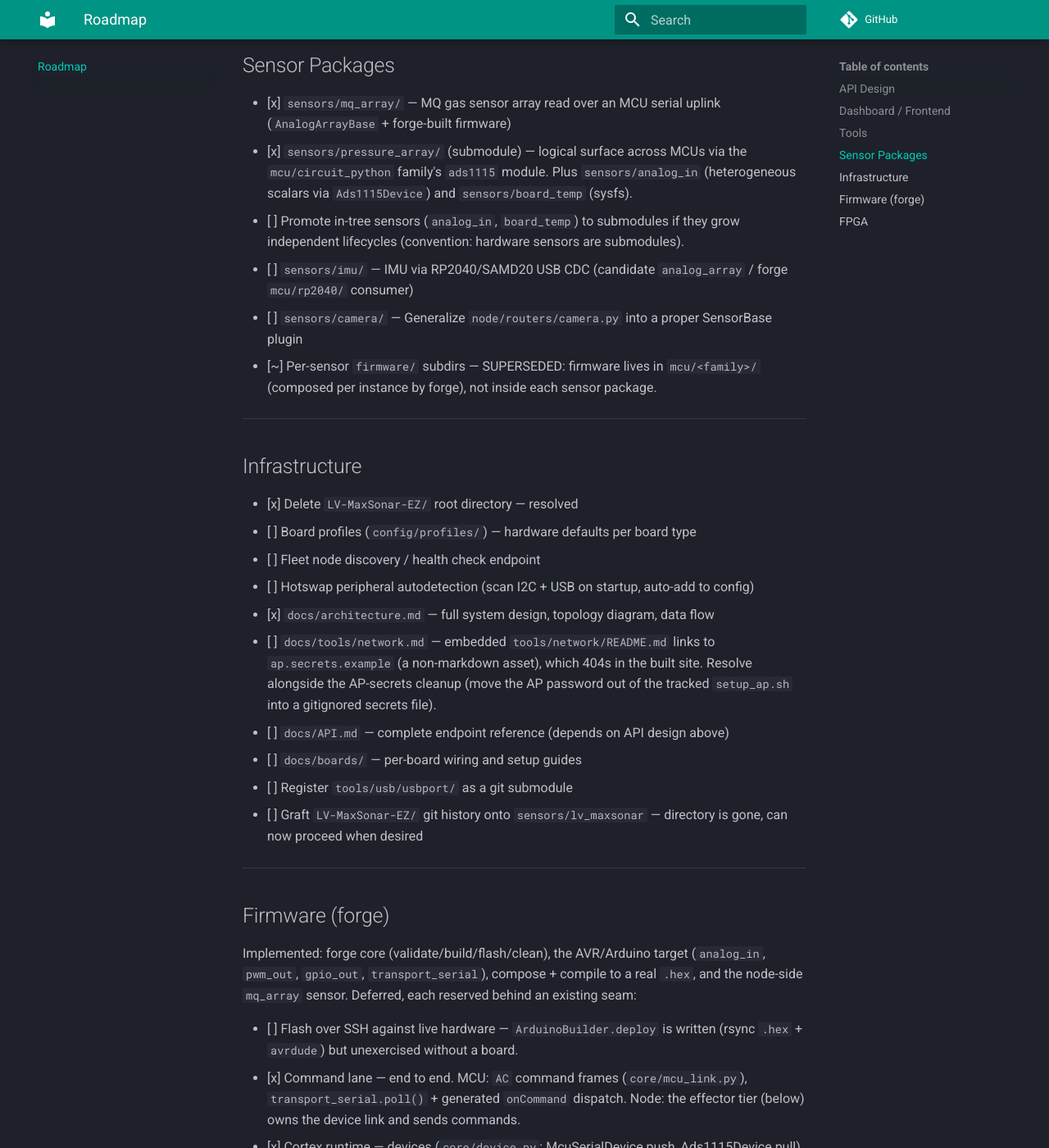
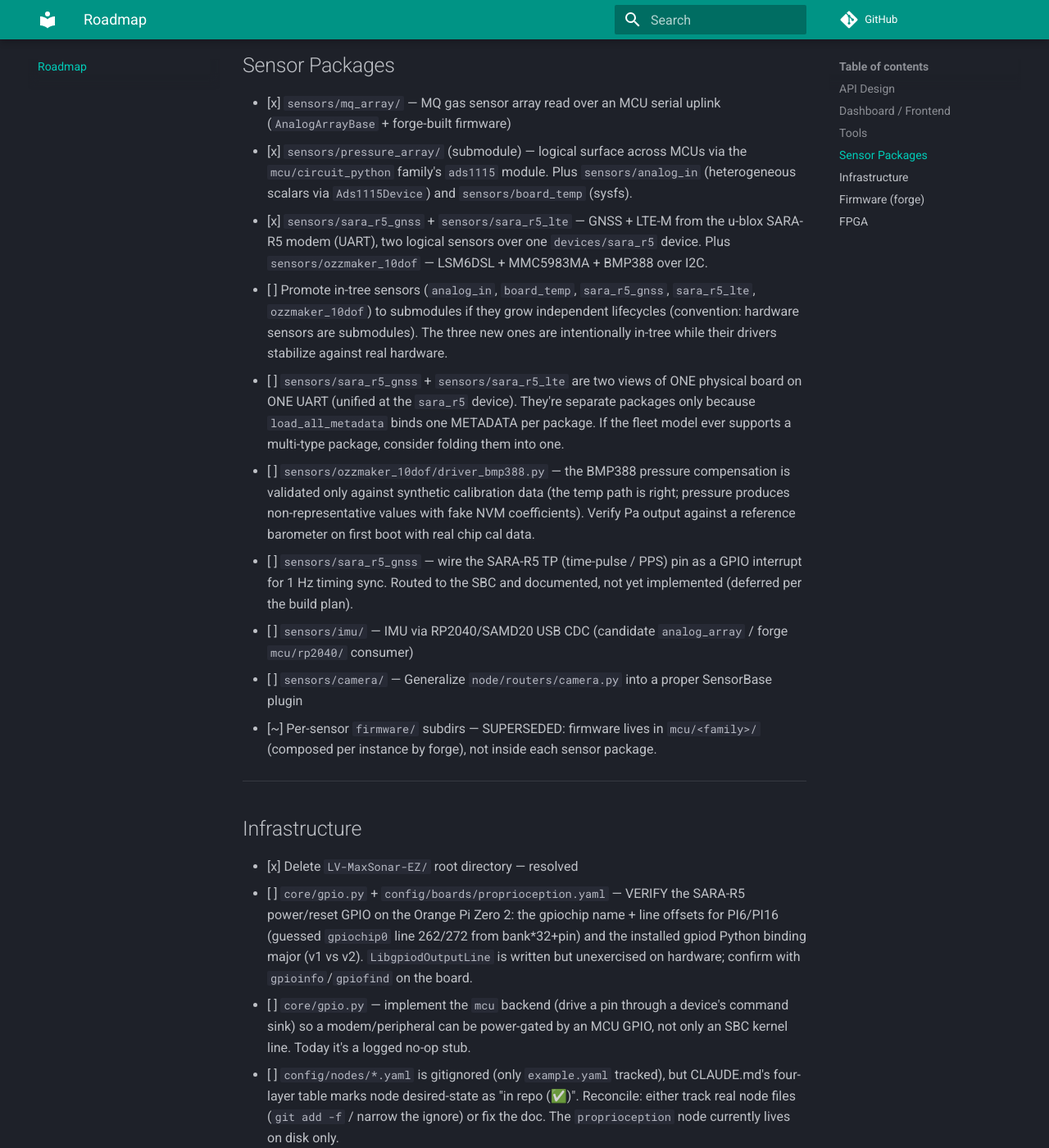
Before and after one commit to kespinoza5/animontics, an MkDocs documentation site: the page built from docs/roadmap.md, in a window 1280 px wide and 1400 px high, scrolled down 2445 px. Shown: the whole window at 82% size. Built offline with MkDocs 1.6.1 and Material for MkDocs 9.7.7, drawn with Linux system fonts in a browser that asks for light colours; comment, search, counter and statistics services are not loaded.

Commit message:
chore(config): wire the proprioception node + correct config placement
Fix the config-layer mistake from the initial sensor drop: device/GPIO wiring belongs in config/boards/, not config/nodes/ (desired-state is id+type only). config/nodes/example.yaml drops the stray wiring block and keeps the three sensor entries; config/boards/example.yaml gains a sara_r5 device example (UART + libgpiod power/reset lines) and gnss_1 / lte_1 / imu_1 sensor blocks.

The real proprioception node + board configs (Orange Pi Zero 2 + OzzMaker LTE-M GPS + 10DOF) are created on disk but stay gitignored, like the rest of the live fleet wiring.

TODO.md records the unresolved items: BMP388 pressure compensation needs on-hardware validation (synthetic cal data only), the SARA-R5 TP/PPS pin is deferred, the libgpiod chip/line offsets for PI6/PI16 and the gpiod binding major need confirming on the board, the core/gpio mcu backend is a stub, submodule promotion for the new in-tree sensors, and the config/nodes gitignore-vs-CLAUDE in-repo inconsistency.

Co-Authored-By: Claude Opus 4.8 <noreply@anthropic.com>

```diff
--- a/TODO.md
+++ b/TODO.md
@@ -90,8 +90,24 @@ The current sensor streaming API (`GET /sensors/{id}/stream`, `WS /sensors/{id}/
 - [x] `sensors/pressure_array/` (submodule) — logical surface across MCUs via the
       `mcu/circuit_python` family's `ads1115` module. Plus `sensors/analog_in`
       (heterogeneous scalars via `Ads1115Device`) and `sensors/board_temp` (sysfs).
-- [ ] Promote in-tree sensors (`analog_in`, `board_temp`) to submodules if they
-      grow independent lifecycles (convention: hardware sensors are submodules).
+- [x] `sensors/sara_r5_gnss` + `sensors/sara_r5_lte` — GNSS + LTE-M from the
+      u-blox SARA-R5 modem (UART), two logical sensors over one `devices/sara_r5`
+      device. Plus `sensors/ozzmaker_10dof` — LSM6DSL + MMC5983MA + BMP388 over I2C.
+- [ ] Promote in-tree sensors (`analog_in`, `board_temp`, `sara_r5_gnss`,
+      `sara_r5_lte`, `ozzmaker_10dof`) to submodules if they grow independent
+      lifecycles (convention: hardware sensors are submodules). The three new ones
+      are intentionally in-tree while their drivers stabilize against real hardware.
+- [ ] `sensors/sara_r5_gnss` + `sensors/sara_r5_lte` are two views of ONE physical
+      board on ONE UART (unified at the `sara_r5` device). They're separate packages
+      only because `load_all_metadata` binds one METADATA per package. If the fleet
+      model ever supports a multi-type package, consider folding them into one.
+- [ ] `sensors/ozzmaker_10dof/driver_bmp388.py` — the BMP388 pressure compensation
+      is validated only against synthetic calibration data (the temp path is right;
+      pressure produces non-representative values with fake NVM coefficients). Verify
+      Pa output against a reference barometer on first boot with real chip cal data.
+- [ ] `sensors/sara_r5_gnss` — wire the SARA-R5 TP (time-pulse / PPS) pin as a GPIO
+      interrupt for 1 Hz timing sync. Routed to the SBC and documented, not yet
+      implemented (deferred per the build plan).
 - [ ] `sensors/imu/` — IMU via RP2040/SAMD20 USB CDC (candidate `analog_array` /
       forge `mcu/rp2040/` consumer)
 - [ ] `sensors/camera/` — Generalize `node/routers/camera.py` into a proper SensorBase plugin
@@ -103,6 +119,18 @@ The current sensor streaming API (`GET /sensors/{id}/stream`, `WS /sensors/{id}/
 ## Infrastructure
 
 - [x] Delete `LV-MaxSonar-EZ/` root directory — resolved
+- [ ] `core/gpio.py` + `config/boards/proprioception.yaml` — VERIFY the SARA-R5
+      power/reset GPIO on the Orange Pi Zero 2: the gpiochip name + line offsets for
+      PI6/PI16 (guessed `gpiochip0` line 262/272 from bank*32+pin) and the installed
+      gpiod Python binding major (v1 vs v2). `LibgpiodOutputLine` is written but
+      unexercised on hardware; confirm with `gpioinfo`/`gpiofind` on the board.
+- [ ] `core/gpio.py` — implement the `mcu` backend (drive a pin through a device's
+      command sink) so a modem/peripheral can be power-gated by an MCU GPIO, not
+      only an SBC kernel line. Today it's a logged no-op stub.
+- [ ] `config/nodes/*.yaml` is gitignored (only `example.yaml` tracked), but
+      CLAUDE.md's four-layer table marks node desired-state as "in repo (✅)".
+      Reconcile: either track real node files (`git add -f` / narrow the ignore) or
+      fix the doc. The `proprioception` node currently lives on disk only.
 - [ ] Board profiles (`config/profiles/`) — hardware defaults per board type
 - [ ] Fleet node discovery / health check endpoint
 - [ ] Hotswap peripheral autodetection (scan I2C + USB on startup, auto-add to config)
```
Also changed, not shown: sensors/sara_r5_gnss/README.md (+1 -1 lines), 2 other files.
